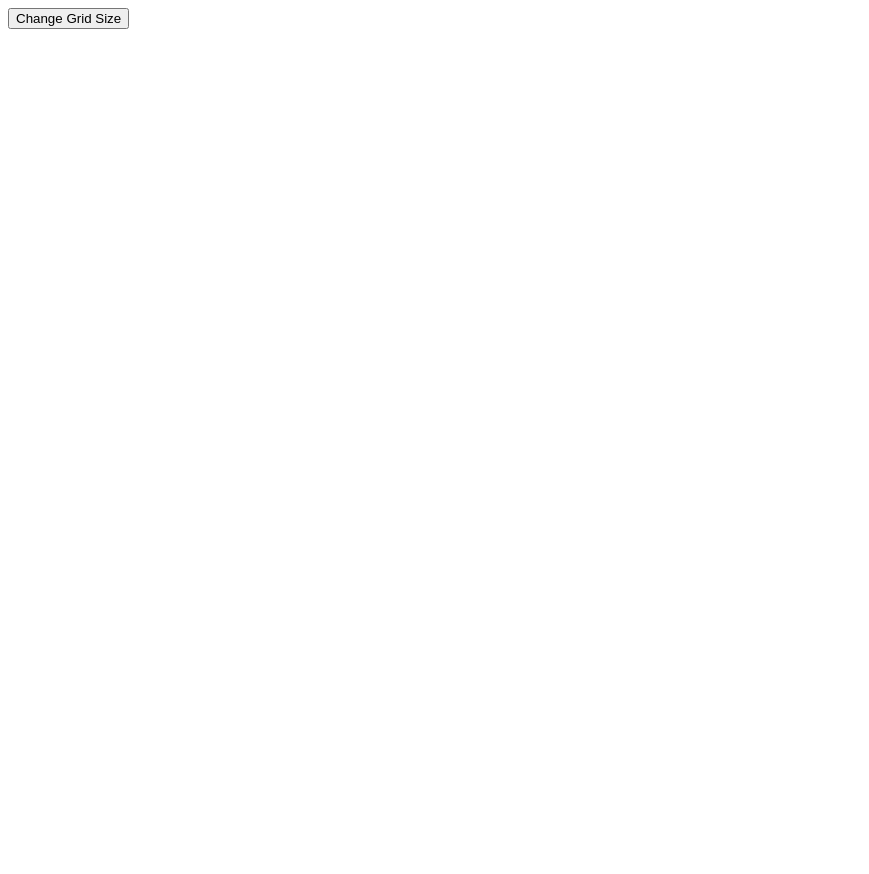
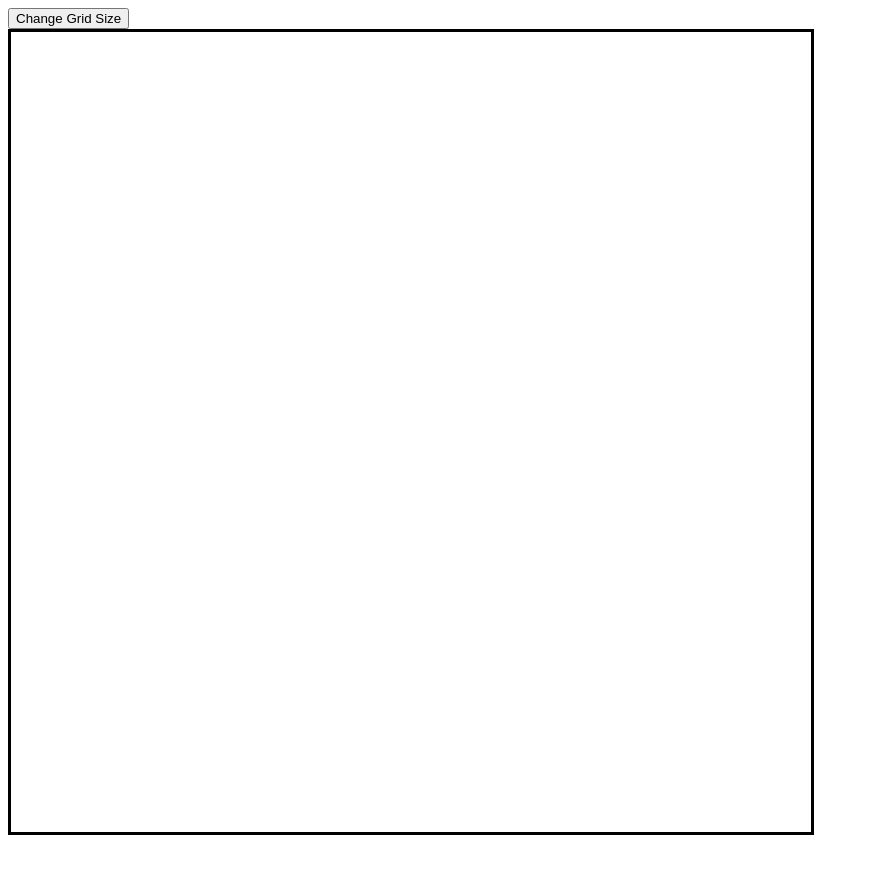
Before and after one commit to tutankhAman/Etch-a-Sketch, a plain HTML site: page index.html in a window 1280 px wide. Shown: the whole page, without its empty margins (0-869 px from the left). After the commit the page ends 843 px from the top, so only its background shows below. Drawn offline with Linux system fonts and the light colour scheme.

Commit message:
fixed the box wrap issue

```diff
--- a/script.js
+++ b/script.js
@@ -25,6 +25,6 @@ function createGrid(gridCount){
 
     const divChange = document.querySelectorAll(".divs");
     divChange.forEach(div => {
-        div.style.flex = `0 0 calc(100% / ${gridCount})`; // Adjust size per grid count
+        div.style.flexBasis = `calc(100% / ${gridCount})`; // Adjust size per grid count
     });
 }
--- a/style.css
+++ b/style.css
@@ -2,16 +2,21 @@
     display: flex;
     flex-wrap: wrap;
     justify-content: flex-start;
-    height: 960px;
-    width: 960px;
+    aspect-ratio: 1/1;
+    height: 800px;
+    width: 800px;
+    border-style:solid;
+
 }
 
 .divs {
     flex-basis:calc(100% / 6);
     aspect-ratio: 1/1;
     background-color: rgb(255, 255, 255);
+    box-sizing: border-box;
+
 }
 .divs:hover {
     background-color: rgb(146, 147, 147);
-    transition: background-color 0.10s;
+    transition: background-color 0.1s;
 }
```
